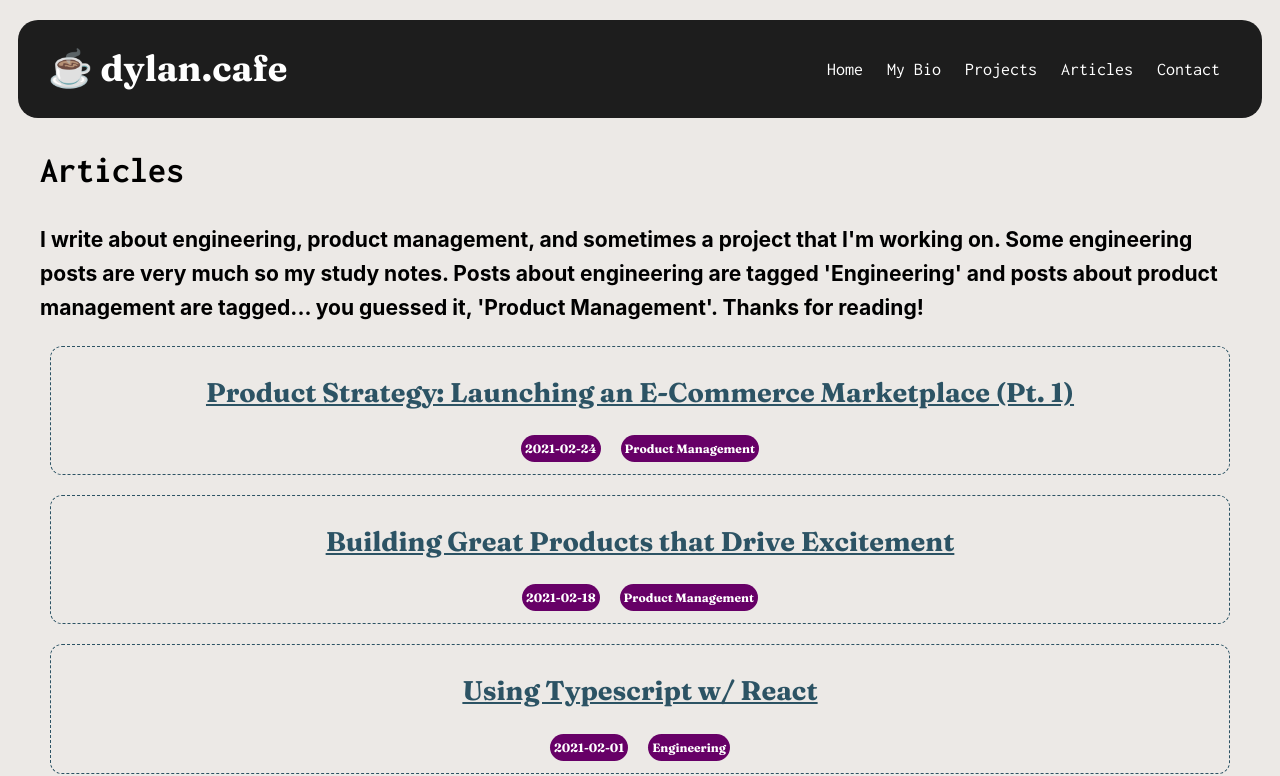
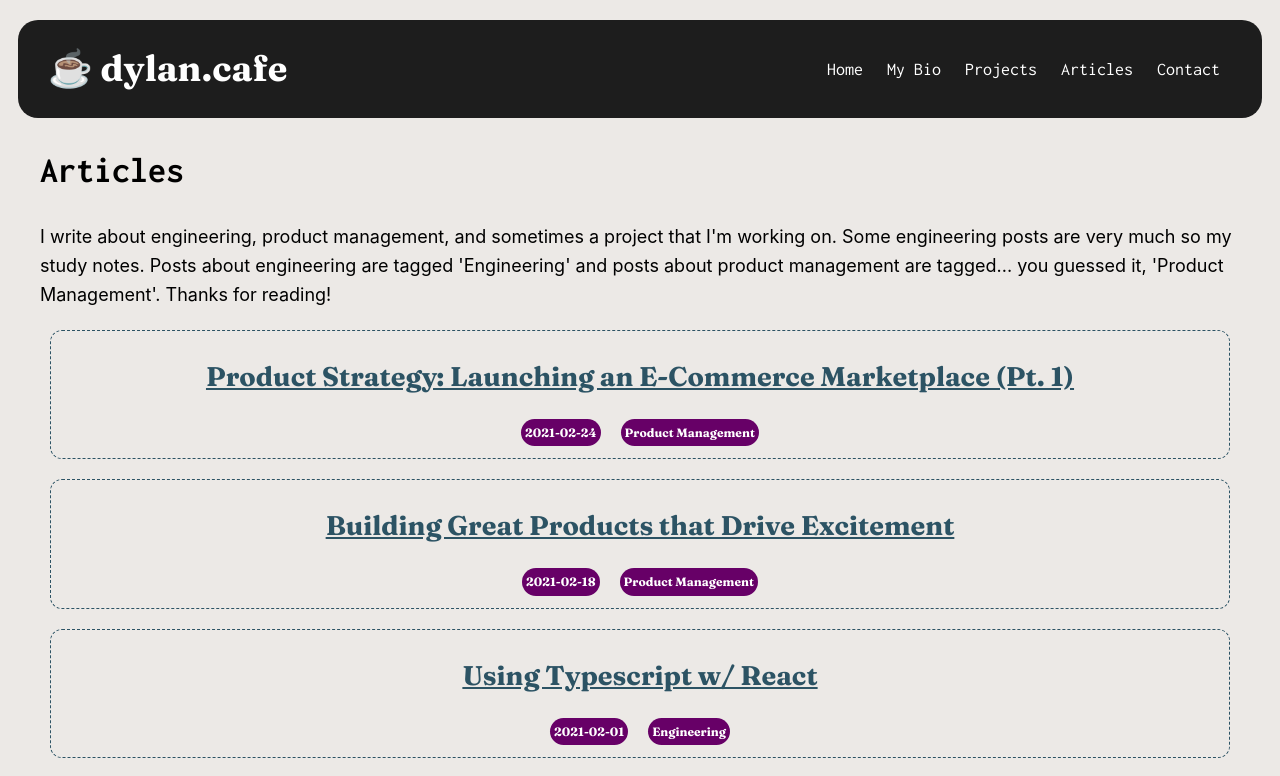
Before and after one commit to dylan-authentic/personal-web-portfolio, a Next.js app: page /articles in a window 1280 px wide. Shown: the top 776 px of the page. Built offline with nearby package versions, Linux system fonts and the light colour scheme.

Commit message:
update: updating article page with subtext

```diff
--- a/pages/articles/index.tsx
+++ b/pages/articles/index.tsx
@@ -24,7 +24,7 @@ export default function Blog({ allPostsData }: { allPostsData: Array<PostData>})
         <Layout>
         <div className="container">
             <h1 style={{fontFamily: 'Inconsolata, sans-Serif'}}>Articles</h1>
-            <h3>I write about engineering, product management, and sometimes a project that I'm working on. Some engineering posts are very much so my study notes. Posts about engineering are tagged 'Engineering' and posts about product management are tagged... you guessed it, 'Product Management'. Thanks for reading!</h3>
+            <p>I write about engineering, product management, and sometimes a project that I'm working on. Some engineering posts are very much so my study notes. Posts about engineering are tagged 'Engineering' and posts about product management are tagged... you guessed it, 'Product Management'. Thanks for reading!</p>
                 {allPostsData.map((item) => (
                     <BlogItem item={item} key={item.id}/>
                 ))}
```
